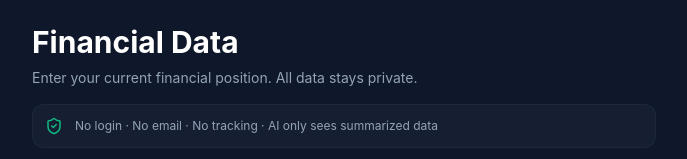
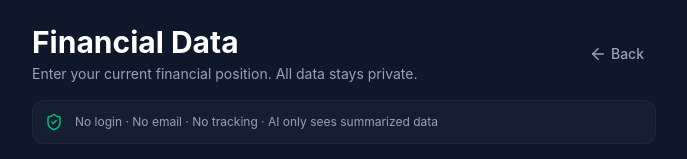
Before and after one commit to patcharaph/FinMind, a React (Vite) app in the folder client/: page / in a window 1280 px wide. Both pictures are taken after a click on the button "Create First Snapshot". Shown: the top 159 px of the page, without its empty margins (296-983 px from the left). Built offline with nearby package versions, Linux system fonts and the light colour scheme; no server answers.

Commit message:
InputPage: add Back, Clear, Save buttons

```diff
--- a/client/src/pages/InputPage.jsx
+++ b/client/src/pages/InputPage.jsx
@@ -1,6 +1,6 @@
 import React, { useState } from 'react';
 import useStore from '../store/useStore';
-import { Wallet, TrendingUp, TrendingDown, CreditCard, BarChart3, Save, ShieldCheck } from 'lucide-react';
+import { Wallet, TrendingUp, TrendingDown, CreditCard, BarChart3, Save, ShieldCheck, ArrowLeft, Eraser } from 'lucide-react';
 
 const CurrencyInput = ({ label, icon: Icon, value, onChange }) => (
     <div className="bg-finmind-card rounded-2xl border border-slate-700/50 p-4">
@@ -41,6 +41,11 @@ const InputPage = ({ onNavigate }) => {
 
     const update = (field) => (value) => setForm((prev) => ({ ...prev, [field]: value }));
 
+    const handleClear = () => {
+        setForm({ cash: '', income: '', expenses: '', debt: '', investments: '' });
+        setSaved(false);
+    };
+
     const handleSubmit = async () => {
         setSaved(false);
         const result = await saveSnapshot(form);
@@ -52,9 +57,19 @@ const InputPage = ({ onNavigate }) => {
 
     return (
         <div className="space-y-4 animate-fade-in pb-24">
+            {/* Header with Back button */}
+            <div className="flex items-center justify-between">
                 <div>
-                <h1 className="text-3xl font-bold text-white mb-2">Financial Data</h1>
+                    <h1 className="text-3xl font-bold text-white mb-1">Financial Data</h1>
                     <p className="text-finmind-muted text-sm">Enter your current financial position. All data stays private.</p>
+                </div>
+                <button
+                    onClick={() => onNavigate('dashboard')}
+                    className="flex items-center space-x-1 text-finmind-muted hover:text-finmind-primary transition-colors px-3 py-2 rounded-lg hover:bg-slate-800"
+                >
+                    <ArrowLeft size={18} />
+                    <span className="text-sm font-medium">Back</span>
+                </button>
             </div>
 
             {/* Privacy Badge */}
@@ -70,14 +85,22 @@ const InputPage = ({ onNavigate }) => {
             <CurrencyInput label="Total Outstanding Debt" icon={CreditCard} value={form.debt} onChange={update('debt')} />
             <CurrencyInput label="Investment Portfolio" icon={BarChart3} value={form.investments} onChange={update('investments')} />
 
-            {/* Submit */}
+            {/* Action Buttons */}
+            <div className="flex gap-3">
+                <button
+                    onClick={handleClear}
+                    className="flex-1 flex items-center justify-center bg-slate-800 text-finmind-muted font-semibold rounded-xl px-6 py-4 text-base border border-slate-700 hover:border-finmind-danger hover:text-finmind-danger transition-all"
+                >
+                    <Eraser className="mr-2" size={18} /> Clear
+                </button>
                 <button
                     onClick={handleSubmit}
                     disabled={loading}
-                className="w-full flex items-center justify-center bg-finmind-primary text-slate-900 font-bold rounded-xl px-8 py-4 text-lg hover:shadow-[0_0_20px_rgba(0,243,255,0.4)] transition-all disabled:opacity-50"
+                    className="flex-[2] flex items-center justify-center bg-finmind-primary text-slate-900 font-bold rounded-xl px-8 py-4 text-lg hover:shadow-[0_0_20px_rgba(0,243,255,0.4)] transition-all disabled:opacity-50"
                 >
                     {loading ? 'Saving...' : saved ? '✓ Saved!' : <><Save className="mr-2" size={20} /> Save Snapshot</>}
                 </button>
+            </div>
         </div>
     );
 };
```
Lines whose indentation alone changed are shown as unchanged.
